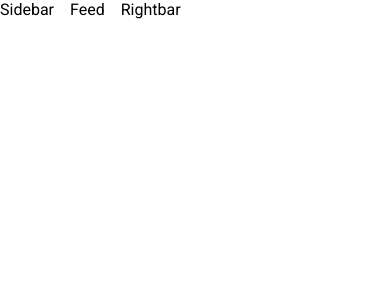
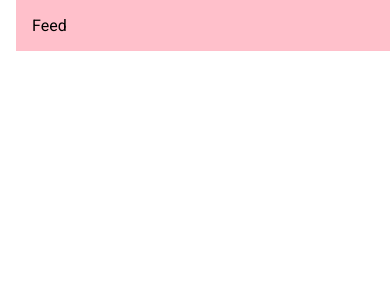
Before and after one commit to akhileshsharma22/MUI-Responsive-Real-Project, a React (Create React App) app: page / in a window 390 px wide. Shown: the top 300 px of the page. Built offline with nearby package versions, Linux system fonts and the light colour scheme.

Commit message:
Implement responsive layout with Sidebar, Feed, and Rightbar using MUI

```diff
--- a/src/components/Feed.jsx
+++ b/src/components/Feed.jsx
@@ -1,8 +1,11 @@
 import React from 'react'
+import { Box } from '@mui/material';
 
 function Feed() {
     return (
-        <div>Feed</div>
+        <Box sx={{ bgcolor: 'pink', flex: 4 , padding: 2 }}>
+            Feed
+        </Box>
     )
 }
 
--- a/src/components/Rightbar.jsx
+++ b/src/components/Rightbar.jsx
@@ -1,8 +1,12 @@
 import React from 'react'
+import { Box } from '@mui/material';
 
 function Rightbar() {
     return (
-        <div>Rightbar</div>
+        <Box sx={{ bgcolor: 'lightcoral' , flex: 2 , padding: 2 , display: { xs: 'none', sm: "block" }}}
+        >
+            Rightbar
+        </Box>
     )
 }
 
--- a/src/components/Sidebar.jsx
+++ b/src/components/Sidebar.jsx
@@ -1,10 +1,11 @@
 import React from 'react'
+import { Box } from '@mui/material';
 
 function Sidebar() {
     return (
-        <div>
+        <Box sx={{ bgcolor: 'skyblue', flex: 2 , padding: 2 , display: { xs: 'none', sm: "block" } }}>
             Sidebar
-        </div>
+        </Box>
     )
 }
 
```
Also changed, not shown: src/App.js (+4 -4 lines).
